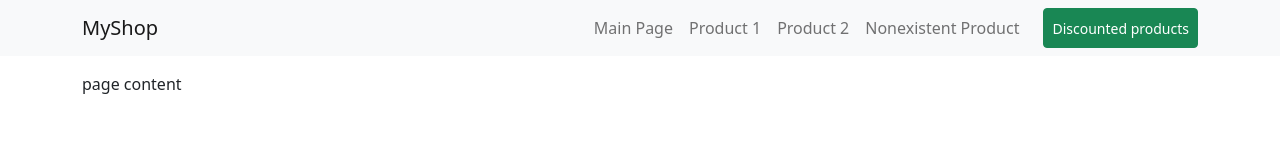
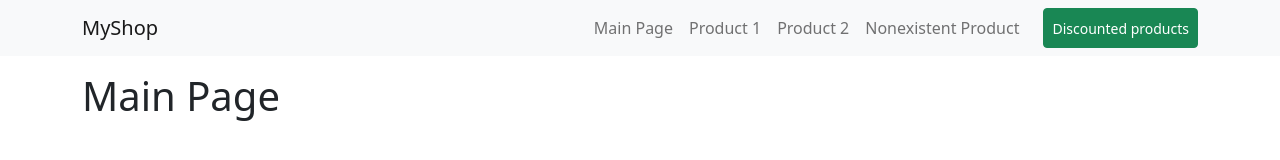
Before and after one commit to skoleni-angular-cz/zaklady-angularu-4, an Angular app: page /products in a window 1280 px wide. Before the commit this address led to /. Shown: the top 160 px of the page. Built offline with nearby package versions, Linux system fonts and the light colour scheme; data requests are answered from the project's data file.

Commit message:
1 - Placed router-outlet and defined routing structure

```diff
--- a/src/app/app.component.html
+++ b/src/app/app.component.html
@@ -16,5 +16,5 @@
   </div>
 </nav>
 <div class="container pt-3">
-  page content
+  <router-outlet></router-outlet>
 </div>
```
Also changed, not shown: src/app/app-routing.module.ts (+20 -1 lines).
